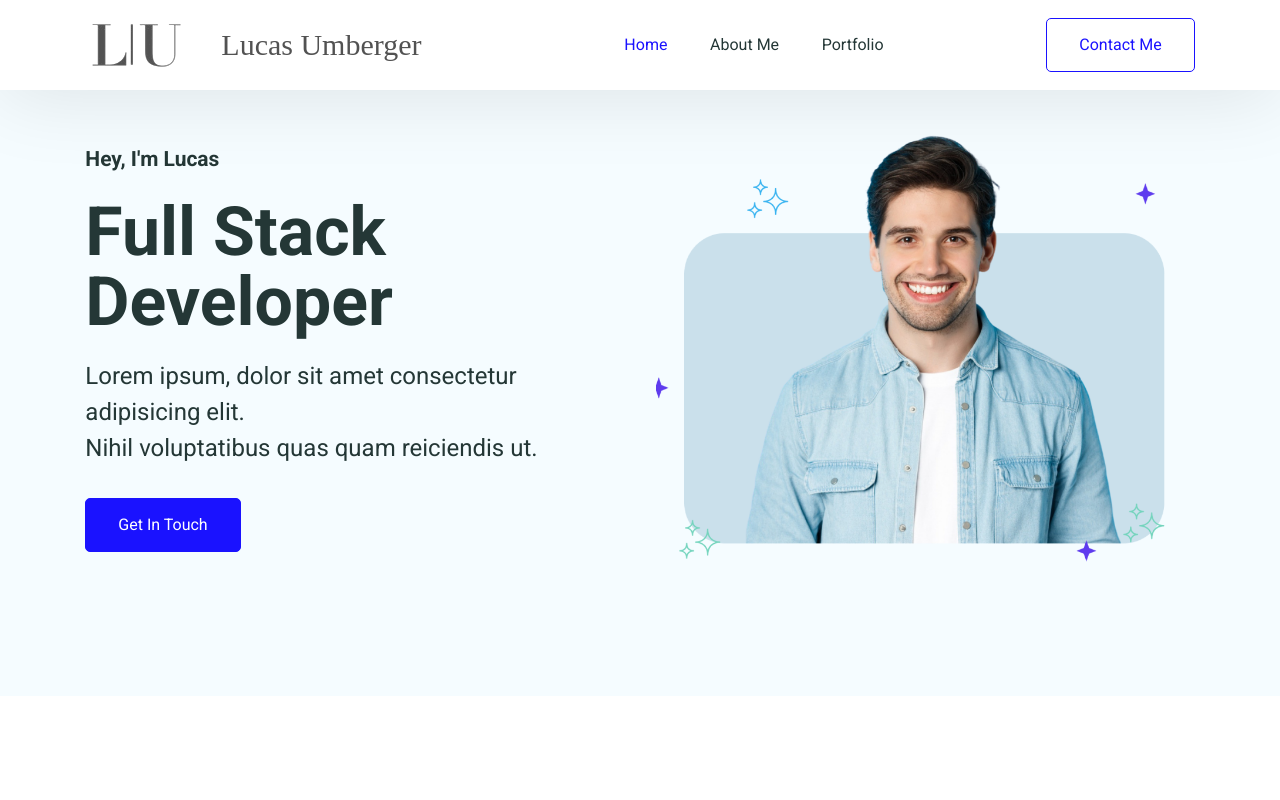
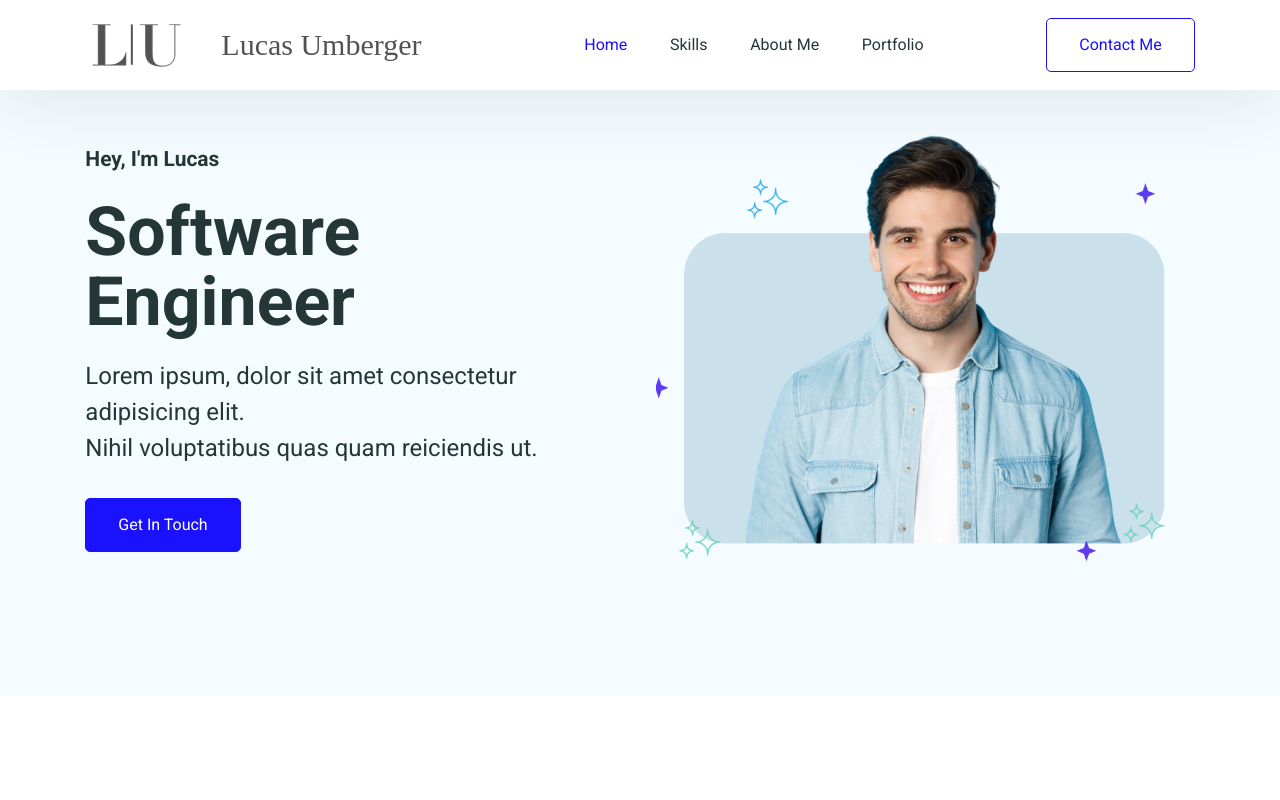
Before and after one commit to lumberger22/PortfolioSite, a React (Create React App) app: page / in a window 1280 px wide. Shown: the top 800 px of the page. Built offline with nearby package versions, Linux system fonts and the light colour scheme.

Commit message:
Add Skills tab to navbar and link to MySkills section

```diff
--- a/src/Pages/Home/HeroSection.jsx
+++ b/src/Pages/Home/HeroSection.jsx
@@ -5,9 +5,9 @@ export default function HeroSection() {
                 <div className="hero--section--content">
                     <p className="section--title">Hey, I'm Lucas</p>
                     <h1 className="hero--section--title">
-                        <span className="hero--section-title--color">Full Stack</span>{" "}
+                        <span className="hero--section-title--color">Software</span>{" "}
                         <br />
-                        Developer
+                        Engineer
                     </h1>
                     <p className="hero--section-description">
                         Lorem ipsum, dolor sit amet consectetur adipisicing elit.
--- a/src/Pages/Home/Navbar.jsx
+++ b/src/Pages/Home/Navbar.jsx
@@ -67,6 +67,20 @@ function Navbar() {
                             smooth={true}
                             offset={-70}
                             duration={500}
+                            to="mySkills"
+                            className="navbar--content"
+                        >
+                                Skills
+                        </Link>
+                    </li>
+                    <li>
+                        <Link
+                            onClick={closeMenu}
+                            activeClass="navbar--active-content"
+                            spy={true}
+                            smooth={true}
+                            offset={-70}
+                            duration={500}
                             to="AboutMe"
                             className="navbar--content"
                         >
```
